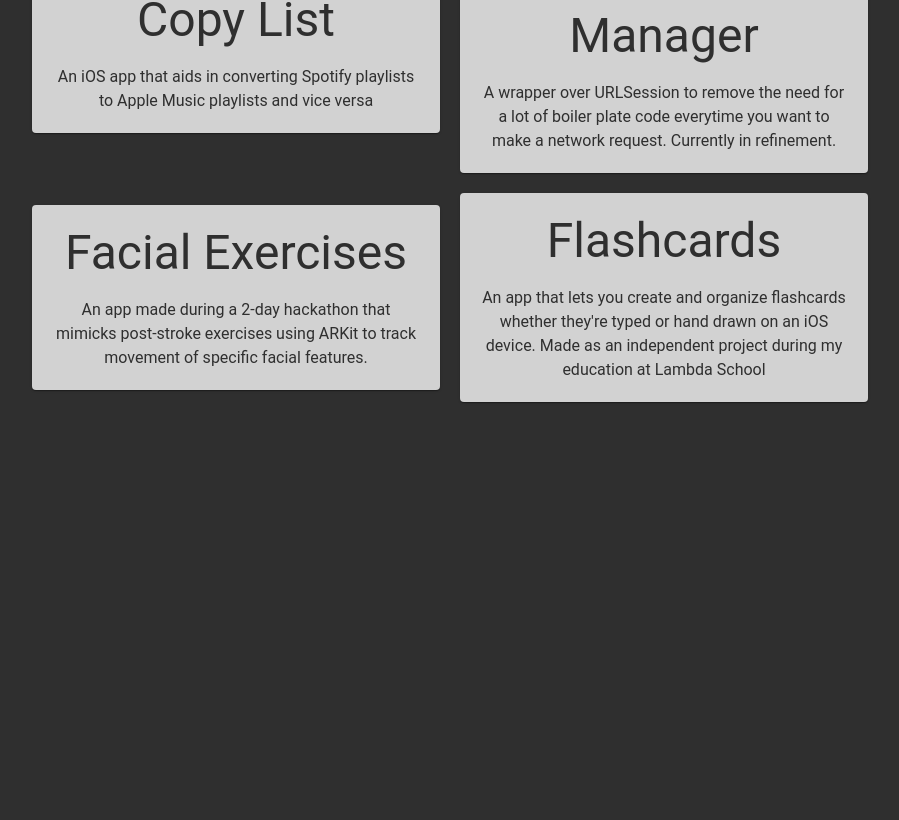
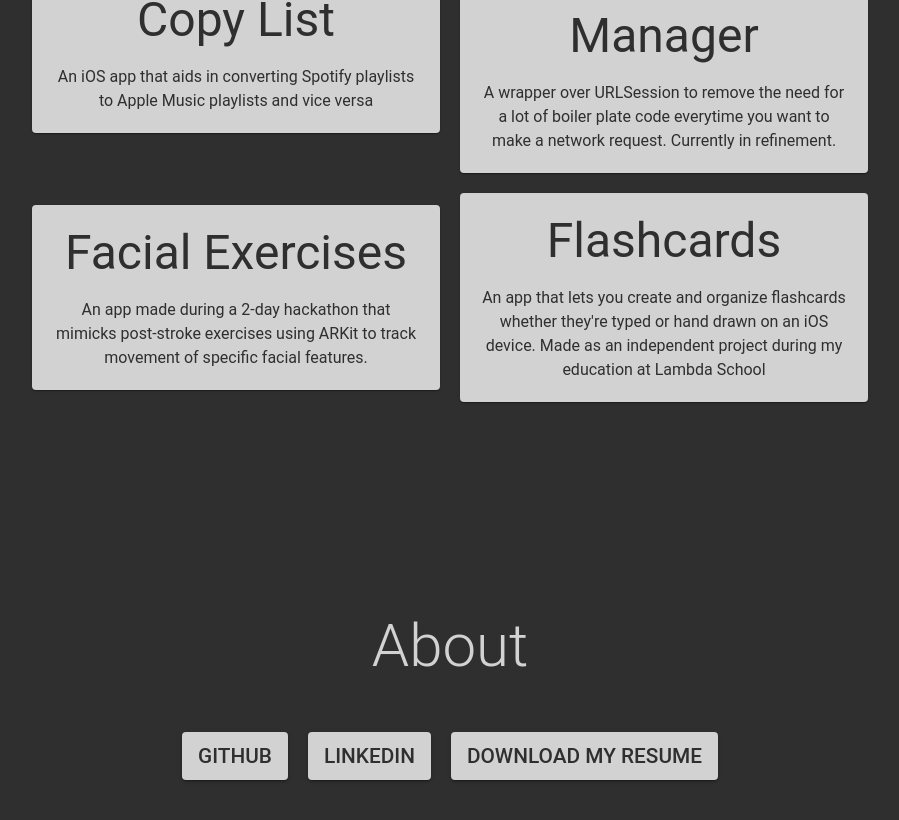
Before and after one commit to samanthagatt/portfolio, a React (Create React App) app: page / in a window 1280 px wide. Shown: the part 1080-1900 px from the top of the page, without its empty margins (190-1089 px from the left). Before the commit the page ends 1600 px from the top, so only its background shows below. Built offline with nearby package versions, Linux system fonts and the light colour scheme; a web font is replaced by a local one.

Commit message:
Adds About section with links to github, linkedin, and my resume

```diff
--- a/src/App.js
+++ b/src/App.js
@@ -3,6 +3,7 @@ import { ThemeProvider, createMuiTheme } from "@material-ui/core";
 import Home from './components/Home';
 import Nav from './components/Nav';
 import Projects from './components/Projects';
+import About from './components/About';
 
 const theme = createMuiTheme({
   typography: {
@@ -17,7 +18,8 @@ function App() {
       <Home id="home"
         title="Samantha Gatt"
         details="iOS Developer" />
-      <Projects />
+      <Projects id="projects" />
+      <About id="about" />
     </ThemeProvider>
   );
 }
--- /dev/null
+++ b/src/components/About.js
@@ -0,0 +1,57 @@
+import React from "react";
+import { makeStyles, Typography, Button } from "@material-ui/core";
+
+const useStyles = makeStyles(() => ({
+  about: {
+    minHeight: "100vh",
+    width: "100vw",
+    color: "rgb(210, 210, 210)",
+    textAlign: "center"
+  },
+  title: {
+    paddingTop: 90,
+    paddingBottom: 40
+  },
+  button: {
+    fontSize: "1.3rem",
+    background: "rgb(210, 210, 210)",
+    color: "rgb(47, 47, 47)",
+    margin: 10,
+    "&:hover": {
+      color: "rgb(40, 40, 40)",
+      backgroundColor: "rgb(180, 180, 180)"
+    }
+  }
+}));
+
+const About = ({id}) => {
+  const classes = useStyles();
+  return (
+    <section id={id} className={classes.about}>
+      <Typography className={classes.title} variant="h2">About</Typography>
+      <Button
+        className={classes.button}
+        variant="contained"
+        href="https://github.com/samanthagatt"
+        target="_blank">
+          GitHub
+      </Button>
+      <Button
+        className={classes.button}
+        variant="contained"
+        href="https://www.linkedin.com/in/samantha-gatt/"
+        target="_blank">
+          LinkedIn
+      </Button>
+      <Button
+        className={classes.button}
+        variant="contained"
+        href="Samantha_Gatt_Software_Developer_Resume.pdf"
+        download>
+          Download my resume
+      </Button>
+    </section>
+  )
+};
+
+export default About;
--- a/src/components/Projects.js
+++ b/src/components/Projects.js
@@ -29,7 +29,6 @@ const useStyles = makeStyles(() => ({
   projects: {
     minHeight: "100vh",
     width: "100vw",
-    background: "rgb(47, 47, 47)",
     color: "rgb(210, 210, 210)",
     textAlign: "center"
   },
@@ -42,10 +41,10 @@ const useStyles = makeStyles(() => ({
   }
 }));
 
-const Projects = () => {
+const Projects = ({id}) => {
   const classes = useStyles();
   return (
-    <section id="projects" className={classes.projects}>
+    <section id={id} className={classes.projects}>
       <Typography className={classes.title} variant="h2">Projects</Typography>
       <Grid container className={classes.list} justify="center" alignItems="center">
         {projectsArr.map(([title, body, link]) => (
```
Also changed, not shown: 1 other file (tests, documents, lock files or other folders).
